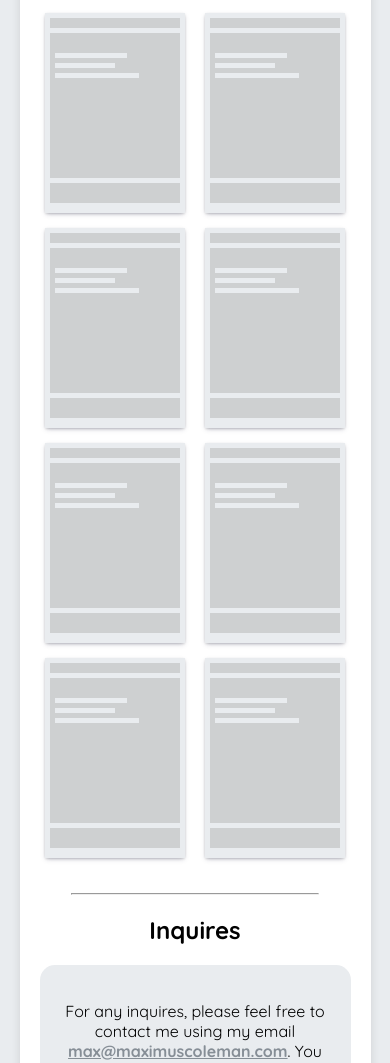
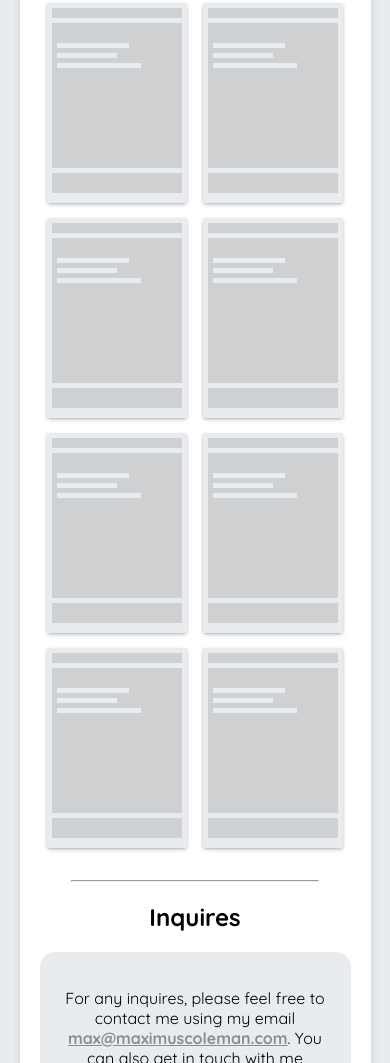
Before and after one commit to ColemanMaximus/maximuscoleman.com, a plain HTML site: page index.html in a window 390 px wide. Shown: the part 1683-2746 px from the top of the page. Drawn offline with Linux system fonts and the light colour scheme.

Commit message:
Changed the way the projects are seperated by using flex gaps instead of fixed margin sizes.

```diff
--- a/assets/css/style.css
+++ b/assets/css/style.css
@@ -162,10 +162,6 @@ hr {
   padding: 0;
 }
 
-#technologies li img {
-  width: 30px;
-}
-
 .icon-html {
   color: var(--htmlcolor);
 }
@@ -182,15 +178,31 @@ hr {
   color: var(--gitcolor);
 }
 
+#projects {
+  display: flex;
+  flex-direction: column;
+  align-items: center;
+}
+
 #projects h2 {
   text-align: center;
   margin-top: 0;
 }
 
+#projects .wrapper {
+  gap: 1rem;
+}
+
+#projects .col {
+  gap: 1rem;
+}
+
+#projects .row {
+  gap: 1rem;
+}
+
 .project {
   /* background-color: var(--bgcolor); */
-  margin-bottom: 25px;
-  margin-right: 25px;
   width: 175px;
   height: 200px;
 }
@@ -314,7 +326,7 @@ hr {
   }
 }
 
-@media screen and (max-width: 400px) {
+@media screen and (max-width: 450px) {
   .container {
     width: 90%;
     padding: 20px;
@@ -364,16 +376,23 @@ hr {
   }
 
   .project {
-    margin-bottom: 50px;
     width: 140px;
   }
 
   .project {
-    margin: 10px;
+    margin: auto;
   }
 
-  #projects .row {
-    margin-bottom: 20px;
+  #projects .wrapper {
+    gap: 2.5rem;
+  }
+
+  #projects .col {
+    gap: 2.5rem;
+  }
+
+  #projects .col:last-child {
+    margin-bottom: 1.7rem;
   }
 
   #inquires {
--- a/index.html
+++ b/index.html
@@ -9,14 +9,14 @@
     <meta property="og:type" content="webpage">
     <meta property="og:description" content="I'm an aspiring frontend web developer and designer from the United Kingdom, England. I have always been someone who loaves creativity.">
     <meta property="og:url" content="https://maximuscoleman.com/">
-    <meta property="og:image" content="https://maximuscoleman.com/ogimage.png">
+    <meta property="og:image" content="./ogimage.png">
     <link rel="apple-touch-icon" sizes="180x180" href="/apple-touch-icon.png">
     <link rel="icon" type="image/png" sizes="32x32" href="/favicon-32x32.png">
     <link rel="icon" type="image/png" sizes="16x16" href="/favicon-16x16.png">
+    <link rel="stylesheet" href="./assets/css/style.css">
     <link rel="preconnect" href="https://fonts.googleapis.com">
     <link rel="preconnect" href="https://fonts.gstatic.com" crossorigin>
     <link href="https://fonts.googleapis.com/css2?family=Quicksand:wght@400;700&family=Roboto:wght@300;400&display=swap" rel="stylesheet">
-    <link rel="stylesheet" href="./assets/css/style.css">
     <meta name="theme-color" content="#fafafa">
   </head>
   <body>
```
